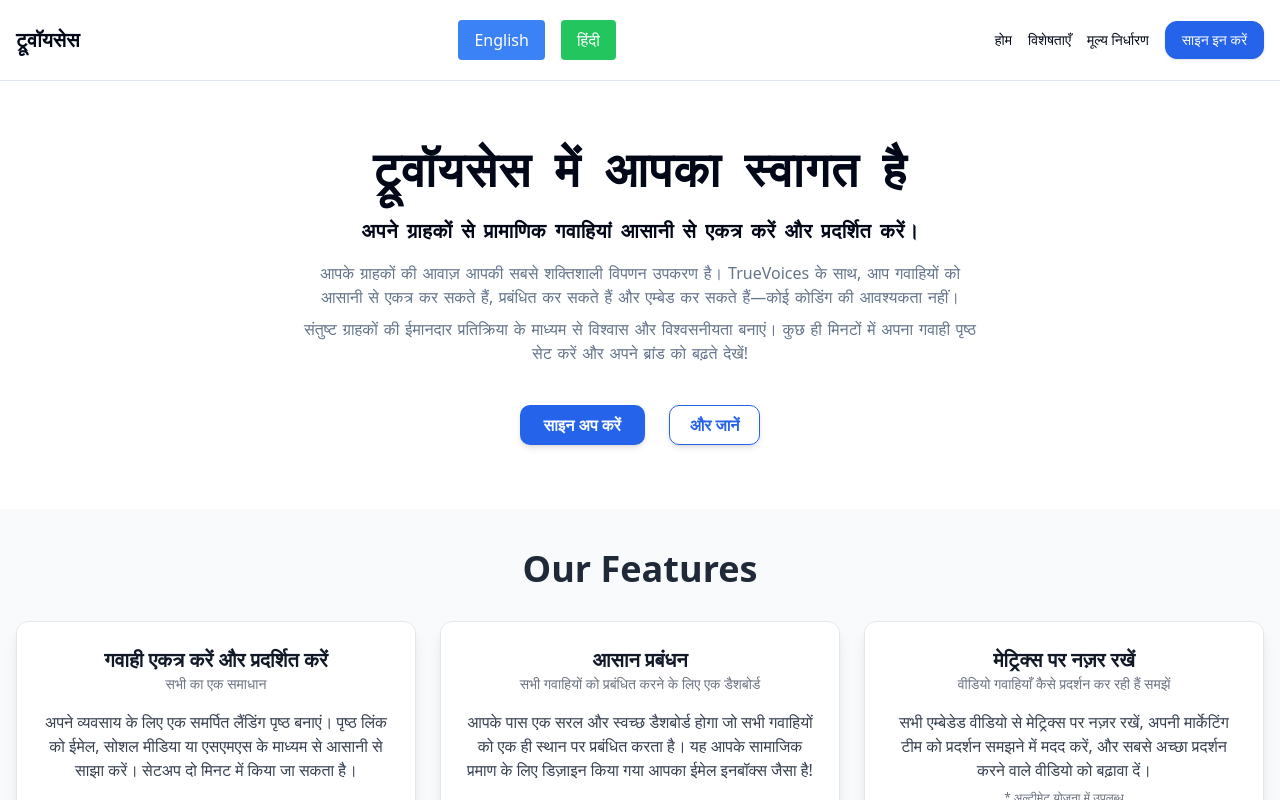
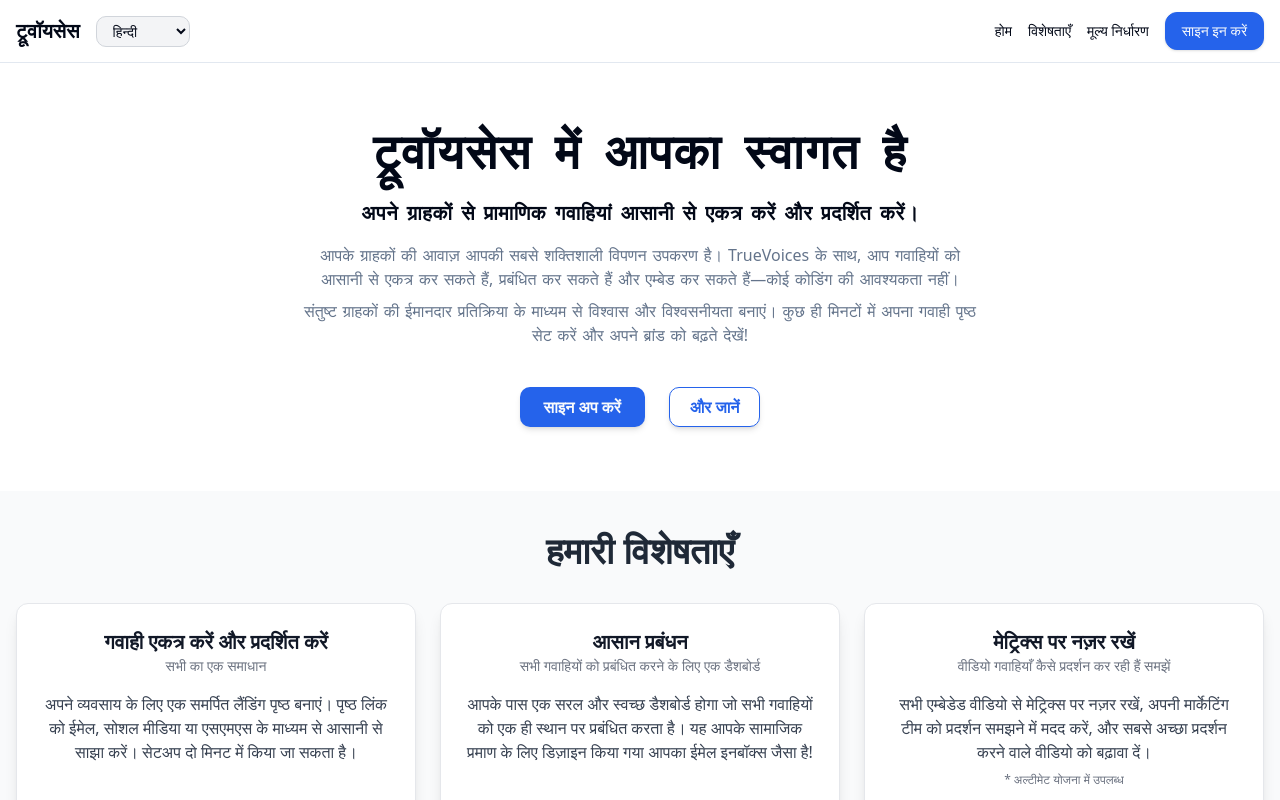
Before and after one commit to shreya2430/TrueVoices, a React (Vite) app in the folder app/: page / in a window 1280 px wide. Shown: the top 800 px of the page. Built offline with nearby package versions, Linux system fonts and the light colour scheme.

Commit message:
update header and language switcher

```diff
--- a/app/public/locales/hi/translation.json
+++ b/app/public/locales/hi/translation.json
@@ -27,6 +27,8 @@
       "description": "अपनी सभी पसंदीदा गवाहियां दिखाएं। इसे अपने वेबसाइट में एक मिनट से भी कम समय में एम्बेड करें, बिना कोडिंग ज्ञान के!"
     }
   ],
+  "ourFeatures": "हमारी विशेषताएँ",
+  "tryForFree": "मुफ़्त में आज़माएं",
   "footer": {
     "links": [
       {
--- a/app/src/components/LandingPage/Header.tsx
+++ b/app/src/components/LandingPage/Header.tsx
@@ -1,4 +1,3 @@
-import React from 'react';
 import { useNavigate } from 'react-router-dom';
 import { useTranslation } from 'react-i18next';
 import LanguageSwitcher from '@/components/LanguageSwitcher';
@@ -10,9 +9,13 @@
   return (
     <header className="border-b bg-card text-card-foreground shadow-sm">
       <div className="container mx-auto flex items-center justify-between px-4 py-3">
-        <h1 className="text-xl font-semibold">{t('header.title')}</h1>
-        <LanguageSwitcher />
+        {/* Title and LanguageSwitcher */}
+        <div className="flex items-center space-x-4">
+          <h1 className="text-xl font-semibold">{t('header.title')}</h1>
+          <LanguageSwitcher />
+        </div>
 
+        {/* Navbar */}
         <nav className="flex items-center space-x-4">
           <a
             href="#"
--- a/app/src/components/LanguageSwitcher.tsx
+++ b/app/src/components/LanguageSwitcher.tsx
@@ -1,23 +1,24 @@
 import React from 'react';
 import { useTranslation } from 'react-i18next';
 
-const LanguageSwitcher: React.FC = () => {
+export const LanguageSwitcher: React.FC = () => {
   const { i18n } = useTranslation();
 
-  const changeLanguage = (lng: string) => {
-    i18n.changeLanguage(lng);
+  const handleLanguageChange = (event: React.ChangeEvent<HTMLSelectElement>) => {
+    i18n.changeLanguage(event.target.value);
   };
 
   return (
-    <div className="language-switcher">
-      <button onClick={() => changeLanguage('en')} className="px-4 py-2 m-2 bg-blue-500 text-white rounded">
-        English
-      </button>
-      <button onClick={() => changeLanguage('hi')} className="px-4 py-2 m-2 bg-green-500 text-white rounded">
-        हिंदी
-      </button>
+    <div className="relative">
+      <select
+        onChange={handleLanguageChange}
+        value={i18n.language}
+        className="bg-gray-100 border border-gray-300 text-sm rounded-md focus:ring-blue-500 focus:border-blue-500 px-3 py-1 ml-29"
+      >
+        <option value="en">English</option>
+        <option value="hi">हिन्दी</option>
+      </select>
     </div>
   );
 };
-
 export default LanguageSwitcher;
```
